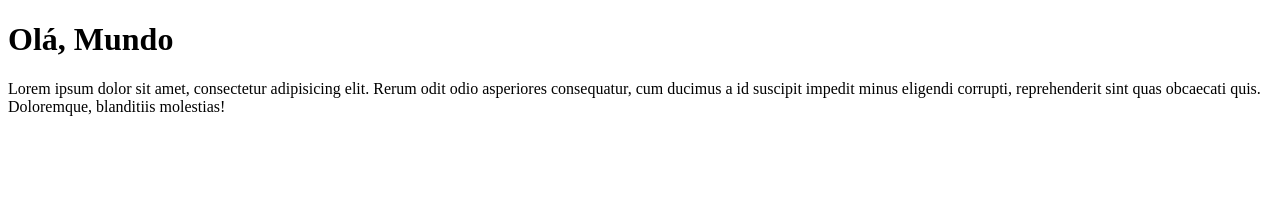
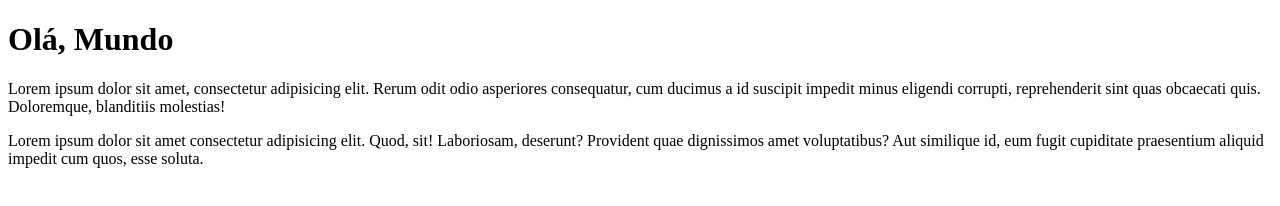
Before and after one commit to marcosan203/Ola-Mundo, a plain HTML site: page site-exemplo/index.html in a window 1280 px wide. Drawn offline with Linux system fonts and the light colour scheme.

Commit message:
Adicionei outro paragrafo

```diff
--- a/site-exemplo/index.html
+++ b/site-exemplo/index.html
@@ -7,8 +7,17 @@
 </head>
 <body>
     <h1>Olá, Mundo</h1>
-    <p>Lorem ipsum dolor sit amet, consectetur adipisicing elit.
+    <p>
+        Lorem ipsum dolor sit amet, consectetur adipisicing elit.
         Rerum odit odio asperiores consequatur, cum ducimus a id suscipit impedit minus eligendi corrupti,
-        reprehenderit sint quas obcaecati quis. Doloremque, blanditiis molestias!</p>
+        reprehenderit sint quas obcaecati quis. Doloremque, blanditiis molestias!
+    </p>
+
+    <p>
+        Lorem ipsum dolor sit amet consectetur adipisicing elit. Quod, sit! Laboriosam,
+        deserunt? Provident quae dignissimos amet voluptatibus? Aut similique id, eum
+        fugit cupiditate praesentium aliquid impedit cum quos, esse soluta.
+    </p>
+
 </body>
 </html>
```
